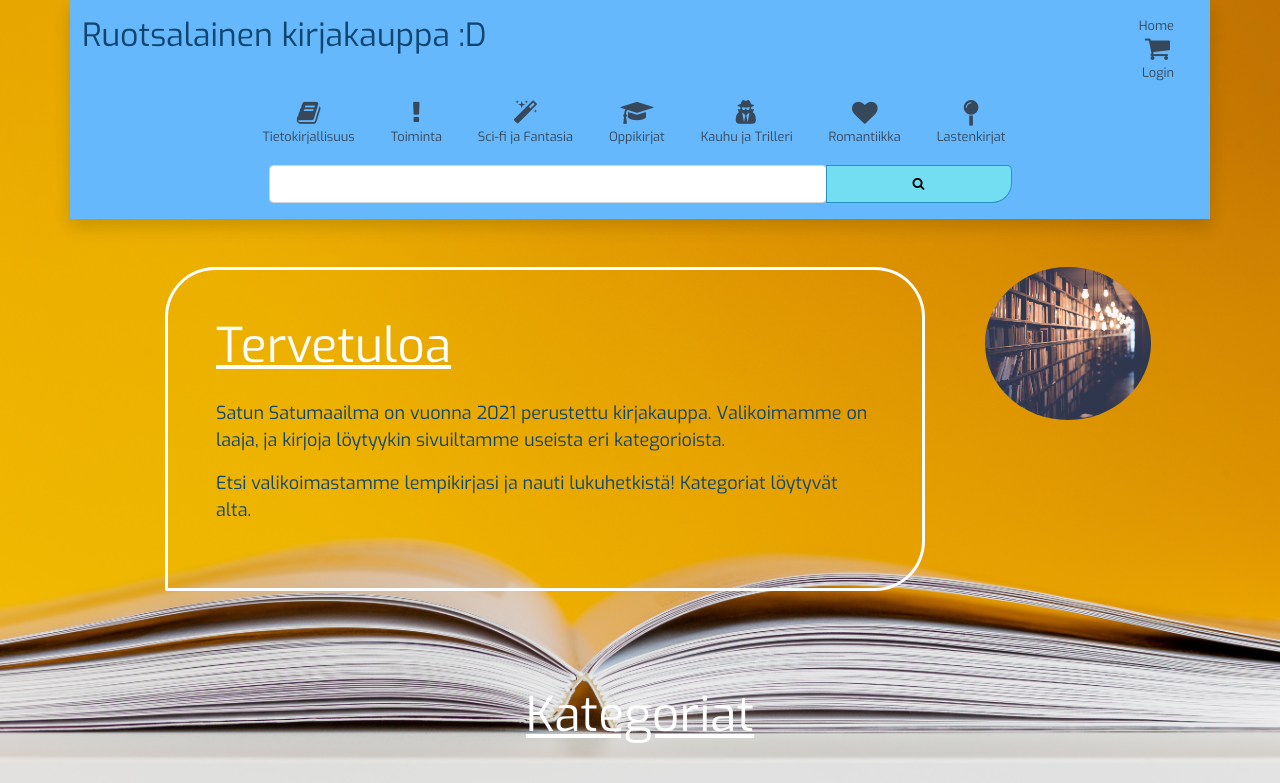
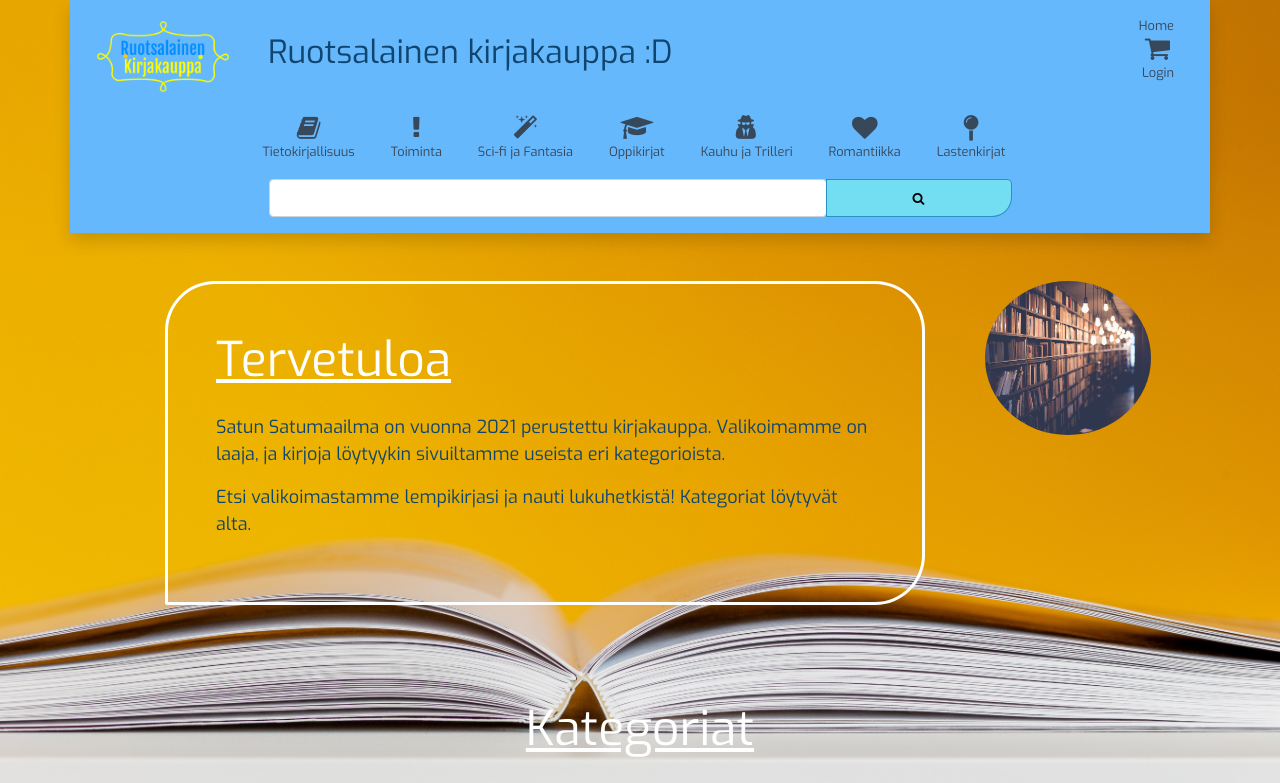
Before and after one commit to n0laja00/kirjakauppa, a React (Create React App) app: page / in a window 1280 px wide. Shown: the top 783 px of the page. Built offline with nearby package versions, Linux system fonts and the light colour scheme.

Commit message:
Hamburger-menun muokkausta ja logo

```diff
--- a/src/App.css
+++ b/src/App.css
@@ -12,6 +12,9 @@ body {
   background-image: url('./img/bgimage.jpg');
 background-size: cover;
 } */
+img {
+  width: 100%;
+}
 
 h1 {
   font-size: 3rem;
@@ -74,6 +77,34 @@ p{
 .nav-item:hover {
   text-shadow: -2px -2px 10px #0a3b284f;
 }
+.px-0 {
+  border-bottom: white solid 1px;
+  width: 175px;
+}
+.px-lg-0 {
+  border-bottom: 0px;
+  width: auto;
+}
+
+@media (min-width: 0px) {
+  .border-xs-bottom {
+    border-bottom: 1px solid #e3e7eb !important;
+    width: 170px;
+    background: rgb(255,255,255);
+    background: linear-gradient(90deg, rgba(255, 255, 255, 0.08) 50%, rgba(255,255,255,0) 100%);
+  }
+}
+
+@media (min-width: 992px) {
+  .border-lg-bottom-0 {
+    border-bottom: 0 !important;
+    width: auto;
+    background: rgba(255, 255, 255, 0);
+  }
+}
+
+
+
 
 /* etusivun kuva - source: https://pixabay.com/images/id-2596809/ */
 .fpimg {
--- a/src/App.js
+++ b/src/App.js
@@ -14,6 +14,7 @@ function App() {
         <Switch>
           <Route path="/" component={Content} exact/>
           <Route path="/LoginPage" component={LoginPage} />
+          <Route path="/ShoppingCart" component={ShoppingCart} />
         </Switch>
       </main>
       <div className="container bottomBg">
--- a/src/Header.js
+++ b/src/Header.js
@@ -7,20 +7,23 @@ export default function Header() {
     return (
         <div className="row header py-3 shadow">
             <div className="row">
-                <div className="col-8">
+                <div className="col-4 col-lg-3 col-xl-2">
+                    <a><img src={require('./img/logo.png').default} alt="logo"/></a>
+                </div>
+                <div className="col-7 col-lg col-xl-9 d-flex align-items-center">
                     <h2>Ruotsalainen kirjakauppa :D</h2>
                 </div>
-                <div className="col-4">
-                    <div className="col-12 text-end"><Link className="link" to="/">Home</Link>
+                <div className="col-1">
+                    <div className="text-end"><Link className="link" to="/">Home</Link>
                     </div>
                     {/* tämän col-4:n sisässä ostoskori ja Login */}
-                    <div className="col-12 text-end">
-                        <div className="shopcart_cs col-12">
+                    <div className="text-end">
+                        <div className="shopcart_cs">
                             <Link className="link varjo" to="/ShoppingCart">
                                 <i className="fa fa-shopping-cart mx-1" aria-hidden="true"></i>
                             </Link>
-                            <div className="col-12">
-                                <Link className="link col-12" to="/LoginPage">Login</Link>
+                            <div>
+                                <Link className="link" to="/LoginPage">Login</Link>
                             </div>
                         </div>
                     </div>
--- a/src/Navbar.js
+++ b/src/Navbar.js
@@ -20,56 +20,56 @@ export default function Navbar() {
                         <a class="nav-link nav-item"><Link className="nav-link" to="/">Home</Link> <span class="sr-only">(current)</span></a>
                     </div> */}
 
-                        <Link className="link" to="/">
-                        <li class="nav-item">
+                        <Link className="link mb-2 mb-lg-0" to="/">
+                        <li class="nav-item border-xs-bottom border-lg-bottom-0">
                             <div className="text-center">
                                 <i className="fa fa-book fa-2x"></i>
                                 <div>Tietokirjallisuus</div>
                             </div>
                         </li>
                         </Link>
-                        <Link className="link" to="/">
-                        <li class="nav-item">
+                        <Link className="link mb-2 mb-lg-0" to="/">
+                        <li class="nav-item border-xs-bottom border-lg-bottom-0">
                             <div className="text-center">
                                 <i className="fa fa-exclamation fa-2x "></i>
                                 <div>Toiminta</div>
                             </div>
                         </li>
                         </Link>
-                        <Link className="link" to="/">
-                        <li class="nav-item">
+                        <Link className="link mb-2 mb-lg-0" to="/">
+                        <li class="nav-item border-xs-bottom border-lg-bottom-0">
                             <div className="text-center">
                                 <i className="fa fa-magic fa-2x"></i>
                                 <div>Sci-fi ja Fantasia</div>
                             </div>
                         </li>
                         </Link>
-                        <Link className="link" to="/">
-                        <li class="nav-item">
+                        <Link className="link mb-2 mb-lg-0" to="/">
+                        <li class="nav-item border-xs-bottom border-lg-bottom-0">
                             <div className="text-center">
                                 <i className="fa fa-mortar-board fa-2x"></i>
                                 <div>Oppikirjat</div>
                             </div>
                         </li>
                         </Link>
-                        <Link className="link" to="/">
-                        <li class="nav-item">
+                        <Link className="link mb-2 mb-lg-0" to="/">
+                        <li class="nav-item border-xs-bottom border-lg-bottom-0">
                             <div className="text-center">
                                 <i className="fa fa-user-secret fa-2x"></i>
                                 <div>Kauhu ja Trilleri</div>
                             </div>
                         </li>
                         </Link>
-                        <Link className="link" to="/">
-                        <li class="nav-item">
+                        <Link className="link mb-2 mb-lg-0" to="/">
+                        <li class="nav-item border-xs-bottom border-lg-bottom-0">
                             <div className="text-center">
                                 <i className="fa fa-heart fa-2x"></i>
                                 <div>Romantiikka</div>
                             </div>
                         </li>
                         </Link>
-                        <Link className="link" to="/">
-                        <li class="nav-item">
+                        <Link className="link mb-2 mb-lg-0" to="/">
+                        <li class="nav-item border-xs-bottom border-lg-bottom-0">
                             <div className="text-center">
                                 <i className="fa fa-map-pin fa-2x"></i>
                                 <div>Lastenkirjat</div>
```
Also changed, not shown: src/img/logo.png (added).
